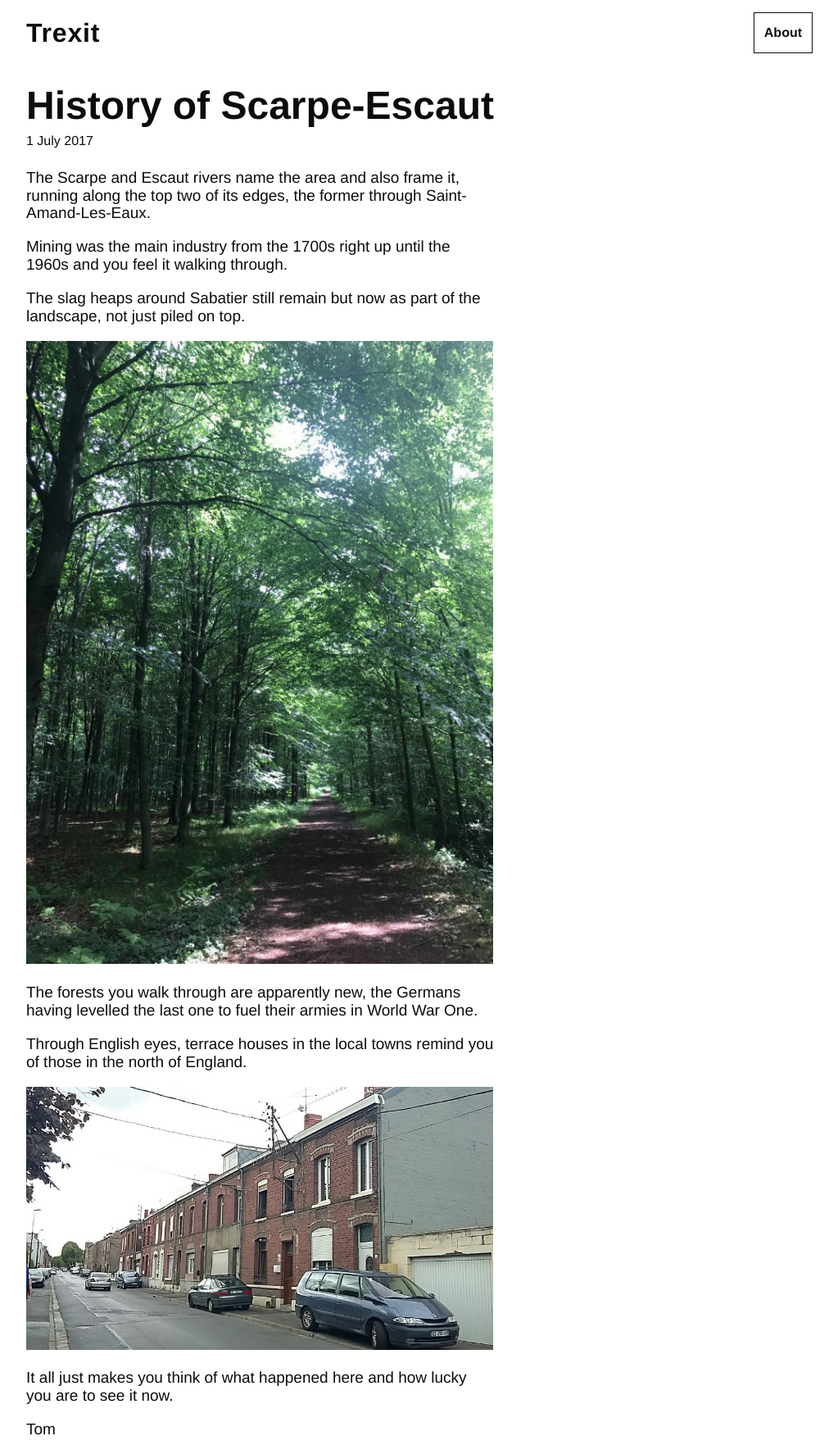
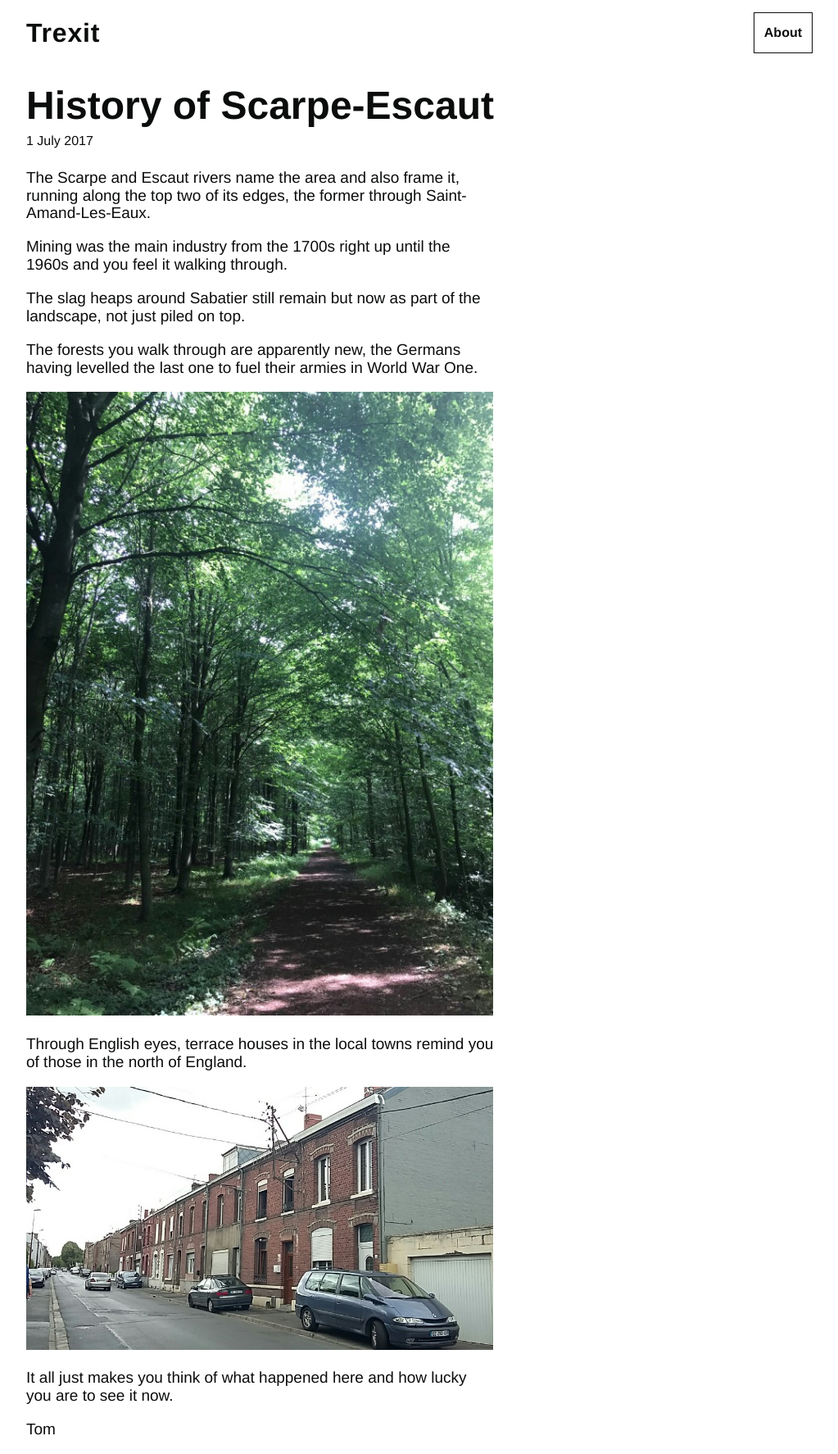
Before and after one commit to tombye/trexit, a Jekyll site: the page built from _posts/2017-07-01-history-of-scarpe-escaut.markdown, in a window 1280 px wide. Shown: the whole page at 82% size, without its empty margins (128-1151 px from the left). Built offline with Jekyll 4.4.1, drawn with Linux system fonts in a browser that asks for light colours.

Commit message:
Reorder images

```diff
--- a/_posts/2017-07-01-history-of-scarpe-escaut.markdown
+++ b/_posts/2017-07-01-history-of-scarpe-escaut.markdown
@@ -10,9 +10,9 @@ Mining was the main industry from the 1700s right up until the 1960s and you fee
 
 The slag heaps around Sabatier still remain but now as part of the landscape, not just piled on top.
 
+The forests you walk through are apparently new, the Germans having levelled the last one to fuel their armies in World War One.
+
 ![A path through the scarpe-escaut forest shaded by the treetops](https://github.com/tombye/trexit/raw/gh-pages/assets/images/scarpe-escaut-forest.jpg)
-
-The forests you walk through are apparently new, the Germans having levelled the last one to fuel their armies in World War One.
 
 Through English eyes, terrace houses in the local towns remind you of those in the north of England.
 
```
